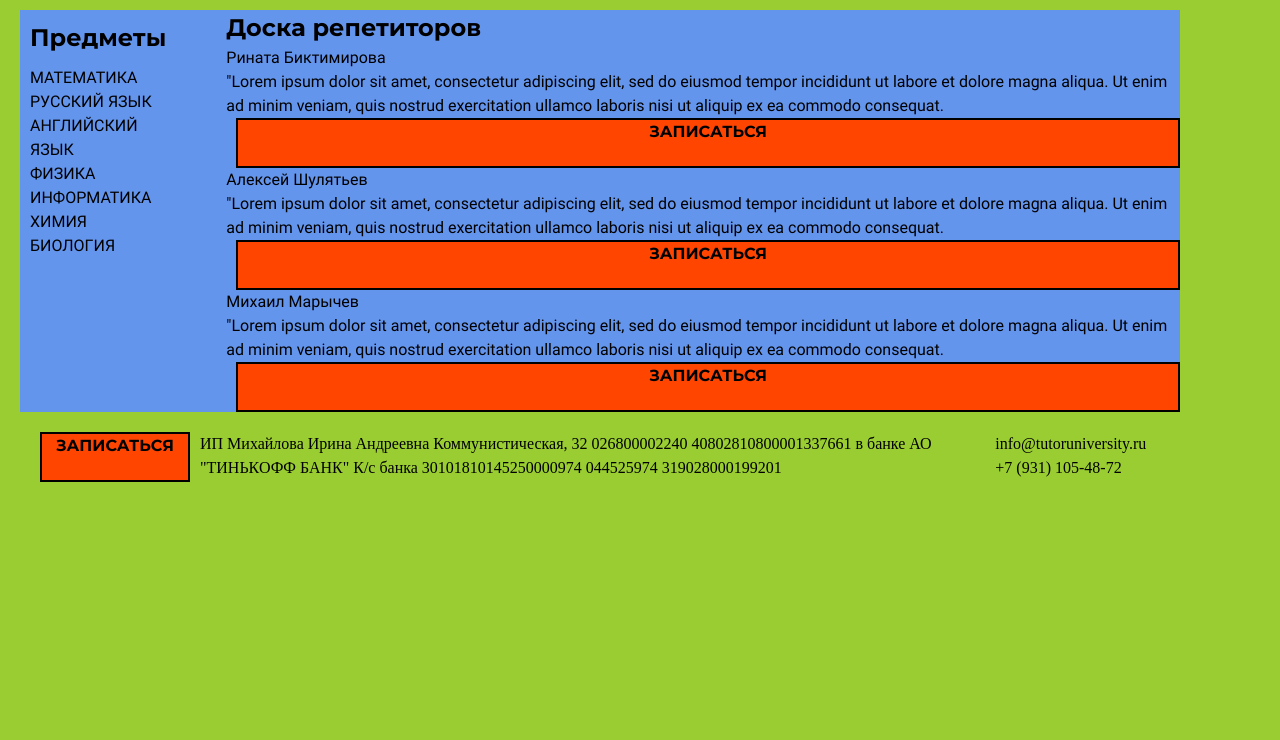
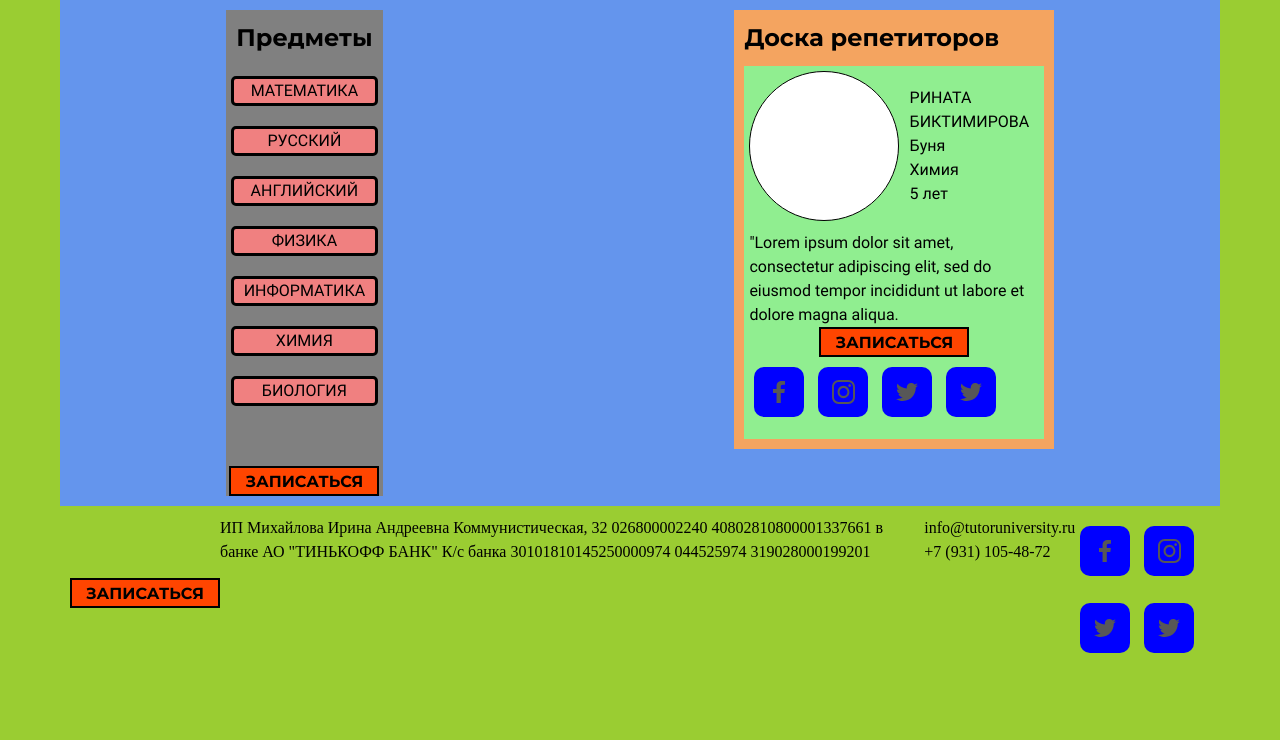
Before and after one commit to ShuliatevAl/TutorUni_club, a website built with webpack: page src/index.html in a window 1280 px wide. Shown: the part 60-800 px from the top of the page. Built offline with nearby package versions, Linux system fonts and the light colour scheme; files whose address does not match are found by name.

Commit message:
card half

```diff
--- a/src/index.html
+++ b/src/index.html
@@ -37,14 +37,14 @@
                     Предметы
                 </h2>
                 <ul class="subjects__list">
-                    <li class="subjects__item_major">
+                    <li class="subjects__item major">
                         <a class="subjects__link link">Математика</a>
                     </li>
-                    <li class="subjects__item_major">
-                        <a class="subjects__link link">Русский язык</a>
+                    <li class="subjects__item major">
+                        <a class="subjects__link link">Русский</a>
                     </li>
                     <li class="subjects__item">
-                        <a class="subjects__link link">Английский язык</a>
+                        <a class="subjects__link link">Английский</a>
                     </li>
                     <li class="subjects__item">
                         <a class="subjects__link link">Физика</a>
@@ -59,6 +59,7 @@
                         <a class="subjects__link link">Биология</a>
                     </li>
                 </ul>
+                <a class="subjects__button button">Записаться</a>
             </div>
             <div class="index-item cards">
                 <h2 class="cards__title title">
@@ -66,28 +67,31 @@
                 </h2>
                 <ul class="cards__list">
                     <li class="cards__item person-card">
-                        <span class="person-card__name">Рината</span>
-                        <span class="person-card__surname">Биктимирова</span>
-                        <p class="person-card__description">"Lorem ipsum dolor sit amet, consectetur adipiscing elit,
-                            sed do eiusmod tempor incididunt ut labore et dolore magna aliqua. Ut enim ad minim veniam,
-                            quis nostrud exercitation ullamco laboris nisi ut aliquip ex ea commodo consequat.</p>
-                        <a class="person-card__button button">Записаться</a>
-                    </li>
-                    <li class="cards__item person-card">
-                        <span class="person-card__name">Алексей</span>
-                        <span class="person-card__surname">Шулятьев</span>
-                        <p class="person-card__description">"Lorem ipsum dolor sit amet, consectetur adipiscing elit,
-                            sed do eiusmod tempor incididunt ut labore et dolore magna aliqua. Ut enim ad minim veniam,
-                            quis nostrud exercitation ullamco laboris nisi ut aliquip ex ea commodo consequat.</p>
-                        <a class="person-card__button button">Записаться</a>
-                    </li>
-                    <li class="cards__item person-card">
-                        <span class="person-card__name">Михаил</span>
-                        <span class="person-card__surname">Марычев</span>
-                        <p class="person-card__description">"Lorem ipsum dolor sit amet, consectetur adipiscing elit,
-                            sed do eiusmod tempor incididunt ut labore et dolore magna aliqua. Ut enim ad minim veniam,
-                            quis nostrud exercitation ullamco laboris nisi ut aliquip ex ea commodo consequat.</p>
-                        <a class="person-card__button button">Записаться</a>
+                        <div class="person-card__top">
+                            <div class="person-card__photo">
+                                <img>
+                            </div>
+                            <div class="person-card__info">
+                                <span class="person-card__name">Рината</span>
+                                <span class="person-card__surname">Биктимирова</span>
+                                <span class="person-card__nikname">Буня</span>
+                                <span class="person-card__subject">Химия</span>
+                                <span class="person-card__experience">5 лет</span>
+                            </div>
+                        </div>
+                        <div class="person-card__bottom">
+                            <p class="person-card__description">"Lorem ipsum dolor sit amet, consectetur adipiscing
+                                elit, sed do eiusmod tempor incididunt ut labore et dolore magna aliqua.</p>
+                            <div class="person-card__links">
+                                <a class="person-card__button button">Записаться</a>
+                                <div class="person-card__social">
+                                    <a class="social__link link" href="#" title="VK" target="_blank"></a>
+                                    <a class="social__link link" href="#" title="Instagram" target="_blank"></a>
+                                    <a class="social__link link" href="#" title="Telegram" target="_blank"></a>
+                                    <a class="social__link link" href="#" title="Twitter" target="_blank"></a>
+                                </div>
+                            </div>
+                        </div>
                     </li>
                 </ul>
             </div>
@@ -114,6 +118,7 @@
                 <a class="social__link link" href="#" title="VK" target="_blank"></a>
                 <a class="social__link link" href="#" title="Instagram" target="_blank"></a>
                 <a class="social__link link" href="#" title="Telegram" target="_blank"></a>
+                <a class="social__link link" href="#" title="Twitter" target="_blank"></a>
             </div>
         </footer>
     </div>
--- a/src/style/_globalstyles.scss
+++ b/src/style/_globalstyles.scss
@@ -23,8 +23,12 @@ body {
 }
 
 body {
+    max-width: 1200px;
+
     display: flex;
     flex-direction: column;
+
+    margin: auto;
 }
 
 a {
@@ -50,13 +54,14 @@ a {
 }
 
 .button {
-    width: 100%;
+    width: 25%;
     min-width: 150px;
-    height: 50px;
+    height: 30px;
 
-    display: inline-block;
+    display: block;
 
-    margin: auto 10px;
+    margin: auto;
+    padding-top: 2px;
 
     border: 2px solid black;
     background-color: orangered;
@@ -66,10 +71,42 @@ a {
 
     text-transform: uppercase;
     text-align: center;
-    //vertical-align: middle;
 
     &:hover,
     &:active {
         background-color: orange;
     }
 }
+
+.social__link {
+    width: 50px;
+    height: 50px;
+
+    margin: 10px 5px;
+
+    border-radius: 20%;
+    background-color: blue;
+    background-position: center;
+    background-repeat: no-repeat;
+
+    &:nth-of-type(1) {
+        background-image: url(/src/img/facebook_icon.svg);
+    }
+
+    &:nth-of-type(2) {
+        background-image: url(/src/img/instagram_icon.svg);
+    }
+
+    &:nth-of-type(3) {
+        background-image: url(/src/img/twitter_icon.svg);
+    }
+
+    &:nth-of-type(4) {
+        background-image: url(/src/img/twitter_icon.svg);
+    }
+
+    &:hover,
+    &:active {
+        background-color: orange;
+    }
+}
--- a/src/style/_style.scss
+++ b/src/style/_style.scss
@@ -1,6 +1,4 @@
 body {
-    max-width: 1200px;
-
     background-color: $back;
 }
 
@@ -34,7 +32,7 @@ body {
 }
 
 .index {
-    margin: 20px 0;
+    margin: 10px 0;
 
     display: flex;
     justify-content: space-around;
@@ -45,17 +43,128 @@ body {
     background-color: cornflowerblue;
 
     &-item {
-        margin: 0 10px;
+        margin: 10px 10px;
 
         &:nth-of-type(even) {
-            margin-left: 50px;
+            margin-left: 30px;
         }
     }
 }
 
 .subjects {
+    display: flex;
+    flex-direction: column;
+
+    background-color: gray;
+
     &__title {
         margin: 10px auto;
+    }
+
+    &__list {
+        margin: 0 50px;
+
+        display: flex;
+        flex-direction: column;
+    }
+
+    &__item {
+        height: 30px;
+
+        margin: 10px 5px;
+        padding: 0 10px;
+
+        border: solid black;
+        border-radius: 5px;
+
+        font-weight: bold;
+        text-align: center;
+        vertical-align: center;
+
+        background-color: lightcoral;
+    }
+
+    &__button {
+        margin-top: 50px;
+    }
+}
+
+.cards {
+    background-color: sandybrown;
+
+    &__title {
+        margin: 10px 10px;
+    }
+
+    &_list {
+        display: flex;
+        flex-direction: row;
+        justify-content: center;
+    }
+
+    &__item {
+        background-color: lightgreen;
+        margin: 10px;
+    }
+}
+
+.person-card {
+    max-width: 300px;
+
+    display: flex;
+    flex-direction: column;
+
+    &__top {
+        display: flex;
+        flex-direction: row;
+
+        margin: 5px;
+    }
+
+    &__photo {
+        width: 150px;
+        height: 150px;
+
+        background-color: #fff;
+
+        border: 1px solid black;
+        border-radius: 50%;
+    }
+
+    &__info {
+        display: flex;
+        flex-direction: column;
+
+        margin: auto;
+    }
+
+    &__name,
+    &__surname {
+        font-weight: bold;
+        text-transform: uppercase;
+    }
+
+    &__bottom {
+        margin: 5px;
+    }
+
+    &__links {
+        position: relative;
+
+        &:nth-of-type(n) {
+            &::before {
+                content: "";
+                position: absolute;
+                width: 20px;
+                height: 20px;
+                top: 10px;
+                left: -30px;
+
+                background-repeat: no-repeat;
+                background-position: center;
+                background-size: contain;
+            }
+        }
     }
 }
 
--- a/webpack.config.js
+++ b/webpack.config.js
@@ -64,7 +64,7 @@ const config = {
         new HtmlWebpackPlugin({
             filename: 'index.html',
             template: path.resolve(__dirname, 'src', 'index.html'),
-            filename: '[name].[contenthash].html',
+            //filename: '[name].[contenthash].html',
         }),
         new MiniCssExtractPlugin({
             filename: '[name].[contenthash].css',
```
Also changed, not shown: src/img/facebook_icon.svg (added), src/img/instagram_icon.svg (added), src/img/twitter_icon.svg (added).
